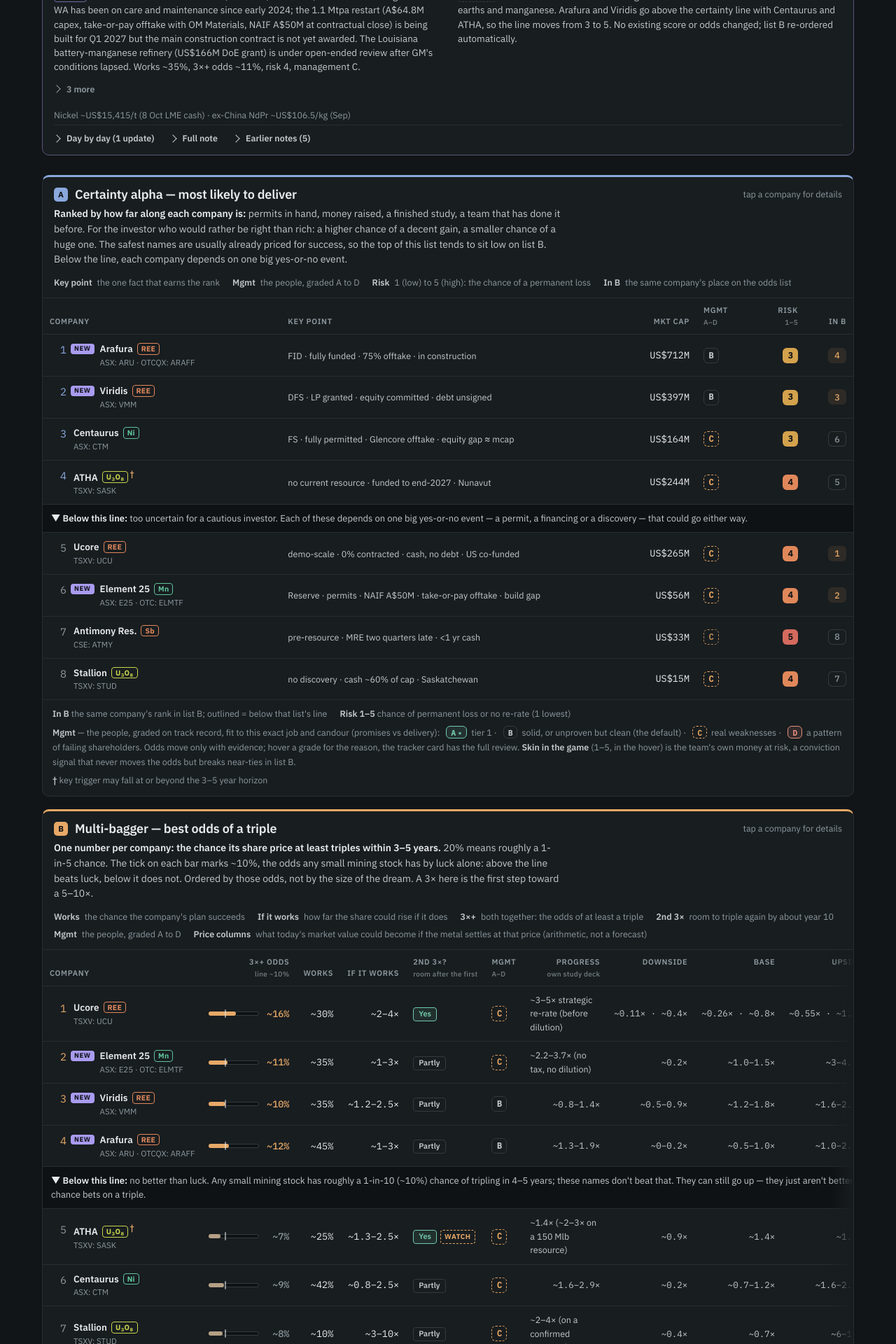
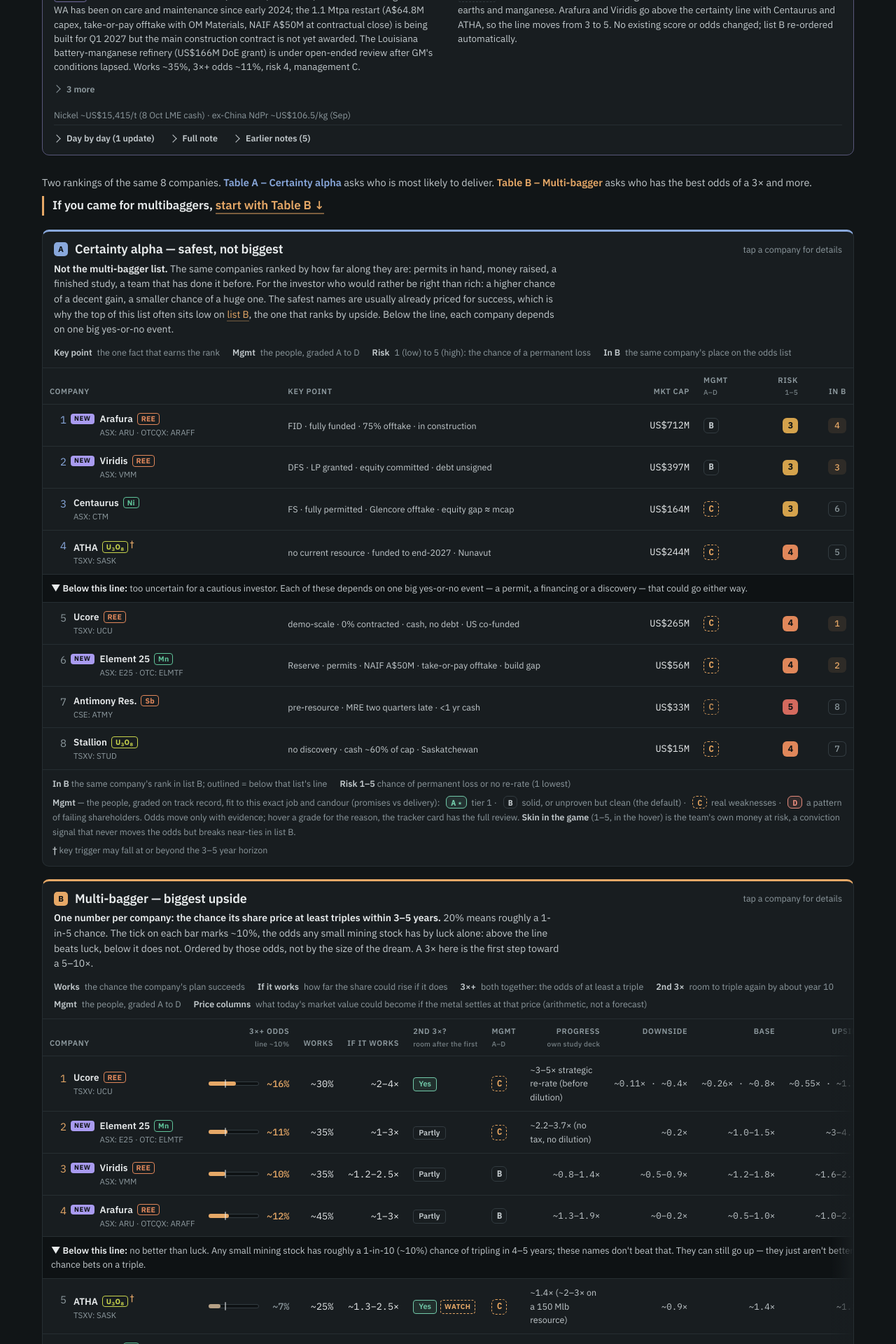
Before and after one commit to Chungwin/chungwin.github.io, a Jekyll site: the page equities/rankings/cm.html, which Jekyll copies as it is, in a window 1280 px wide. Shown: the part 633-2553 px from the top of the page at 70% size. Built offline with Jekyll 4.4.1, drawn with Linux system fonts in a browser that asks for light colours.

Commit message:
Sync rankings from artifact (11 Oct 2026)
Rankings point multibagger readers to Table B; Table A and B headings reworded.

Co-Authored-By: Claude Opus 5.5 <noreply@anthropic.com>
Claude-Session: https://claude.ai/code/session_01Sc44kzVS9SuGufLDku6ZWX

```diff
--- a/equities/rankings/cm.html
+++ b/equities/rankings/cm.html
@@ -240,6 +240,13 @@ ul.flags{ display:grid; grid-template-columns:1fr; column-gap:28px; margin:0; }
 
 /* the two tables */
 .tables{ display:grid; grid-template-columns:1fr; gap:18px; }
+.signpost{ grid-column:1 / -1; margin:0 0 -4px; font-size:14.5px; line-height:1.55; color:var(--ink2); }
+.signpost b{ font-weight:600; } .signpost b.ta{ color:var(--a); } .signpost b.tb{ color:var(--b); }
+.sp-go{ grid-column:1 / -1; margin:-6px 0 2px; padding:2px 0 2px 12px; border-left:3px solid var(--b); font-size:17px; font-weight:600; line-height:1.4; color:var(--ink); letter-spacing:-.005em; }
+.sp-go a{ color:var(--b); text-decoration:none; border-bottom:2px solid color-mix(in srgb, var(--b) 50%, transparent); white-space:nowrap; }
+.sp-go a:hover{ border-bottom-color:var(--b); }
+.tin a.jump-b{ color:var(--b); text-decoration:none; border-bottom:1px solid color-mix(in srgb, var(--b) 45%, transparent); }
+.tin a.jump-b:hover{ color:var(--ink); }
 .tp{ overflow:hidden; }
 .tp.ta{ border-top:3px solid var(--a); } .tp.tb{ border-top:3px solid var(--b); }
 .tph{ display:flex; align-items:center; gap:10px; padding:14px 16px 2px; }
@@ -460,16 +467,18 @@ details.row[open] .mo .t1, details.row:not([open]) .mo .t2{ display:none; }
   </section>
 
   <section class="blk tables" id="tables">
+    <p class="signpost"><span>Two rankings of the same 8 companies. <b class="ta">Table A – Certainty alpha</b> asks who is most likely to deliver. <b class="tb">Table B – Multi-bagger</b> asks who has the best odds of a 3× and more.</span> </p>
+    <p class="sp-go">If you came for multibaggers, <a href="#tables-b">start with Table&nbsp;B&nbsp;↓</a></p>
     <div class="card tp ta">
-      <div class="tph"><span class="tag a">A</span><h2>Certainty alpha — most likely to deliver</h2><span class="hint">tap a company for details</span></div>
-      <p class="tin"><b>Ranked by how far along each company is:</b> permits in hand, money raised, a finished study, a team that has done it before. For the investor who would rather be right than rich: a higher chance of a decent gain, a smaller chance of a huge one. The safest names are usually already priced for success, so the top of this list tends to sit low on list B. Below the line, each company depends on one big yes-or-no event.</p>
+      <div class="tph"><span class="tag a">A</span><h2>Certainty alpha — safest, not biggest</h2><span class="hint">tap a company for details</span></div>
+      <p class="tin"><b>Not the multi-bagger list.</b> The same companies ranked by how far along they are: permits in hand, money raised, a finished study, a team that has done it before. For the investor who would rather be right than rich: a higher chance of a decent gain, a smaller chance of a huge one. The safest names are usually already priced for success, which is why the top of this list often sits low on <a class="jump-b" href="#tables-b">list B</a>, the one that ranks by upside. Below the line, each company depends on one big yes-or-no event.</p>
       <ul class="keys" aria-label="How to read a row"><li><b>Key point</b> the one fact that earns the rank</li><li><b>Mgmt</b> the people, graded A to D</li><li><b>Risk</b> 1 (low) to 5 (high): the chance of a permanent loss</li><li><b>In B</b> the same company's place on the odds list</li></ul>
       <div class="tscroll"><table class="ct" id="ta" aria-label="Ranking A, Certainty alpha"></table></div>
       <div class="legend"><span><b>In B</b> the same company's rank in list B; outlined = below that list's line</span><span><b>Risk 1–5</b> chance of permanent loss or no re-rate (1 lowest)</span><span class="lg-mg"><b>Mgmt</b> — the people, graded on track record, fit to this exact job and candour (promises vs delivery): <span class="mgb gA">A<span class="mgst">★</span></span> tier 1 · <span class="mgb gB">B</span> solid, or unproven but clean (the default) · <span class="mgb gC">C</span> real weaknesses · <span class="mgb gD">D</span> a pattern of failing shareholders. Odds move only with evidence; hover a grade for the reason, the tracker card has the full review. <b>Skin in the game</b> (1–5, in the hover) is the team's own money at risk, a conviction signal that never moves the odds but breaks near-ties in list B.</span><span><b>†</b> key trigger may fall at or beyond the 3–5 year horizon</span></div>
 
     </div>
-    <div class="card tp tb">
-      <div class="tph"><span class="tag b">B</span><h2>Multi-bagger — best odds of a triple</h2><span class="hint">tap a company for details</span></div>
+    <div class="card tp tb" id="tables-b">
+      <div class="tph"><span class="tag b">B</span><h2>Multi-bagger — biggest upside</h2><span class="hint">tap a company for details</span></div>
       <p class="tin"><b>One number per company: the chance its share price at least triples within 3–5 years.</b> 20% means roughly a 1-in-5 chance. The tick on each bar marks ~10%, the odds any small mining stock has by luck alone: above the line beats luck, below it does not. Ordered by those odds, not by the size of the dream. A 3× here is the first step toward a 5–10×.</p>
       <ul class="keys" aria-label="How to read a row"><li><b>Works</b> the chance the company's plan succeeds</li><li><b>If it works</b> how far the share could rise if it does</li><li><b>3×+</b> both together: the odds of at least a triple</li><li><b>2nd 3×</b> room to triple again by about year 10</li><li><b>Mgmt</b> the people, graded A to D</li><li><b>Price columns</b> what today's market value could become if the metal settles at that price (arithmetic, not a forecast)</li></ul>
       <div class="tscroll"><table class="ct" id="tb" aria-label="Ranking B, Multi-bagger"></table></div>
```
Also changed, not shown: equities/rankings/cu.html (+13 -4 lines), equities/rankings/pmd.html (+13 -4 lines), equities/rankings/pmp.html (+13 -4 lines).
